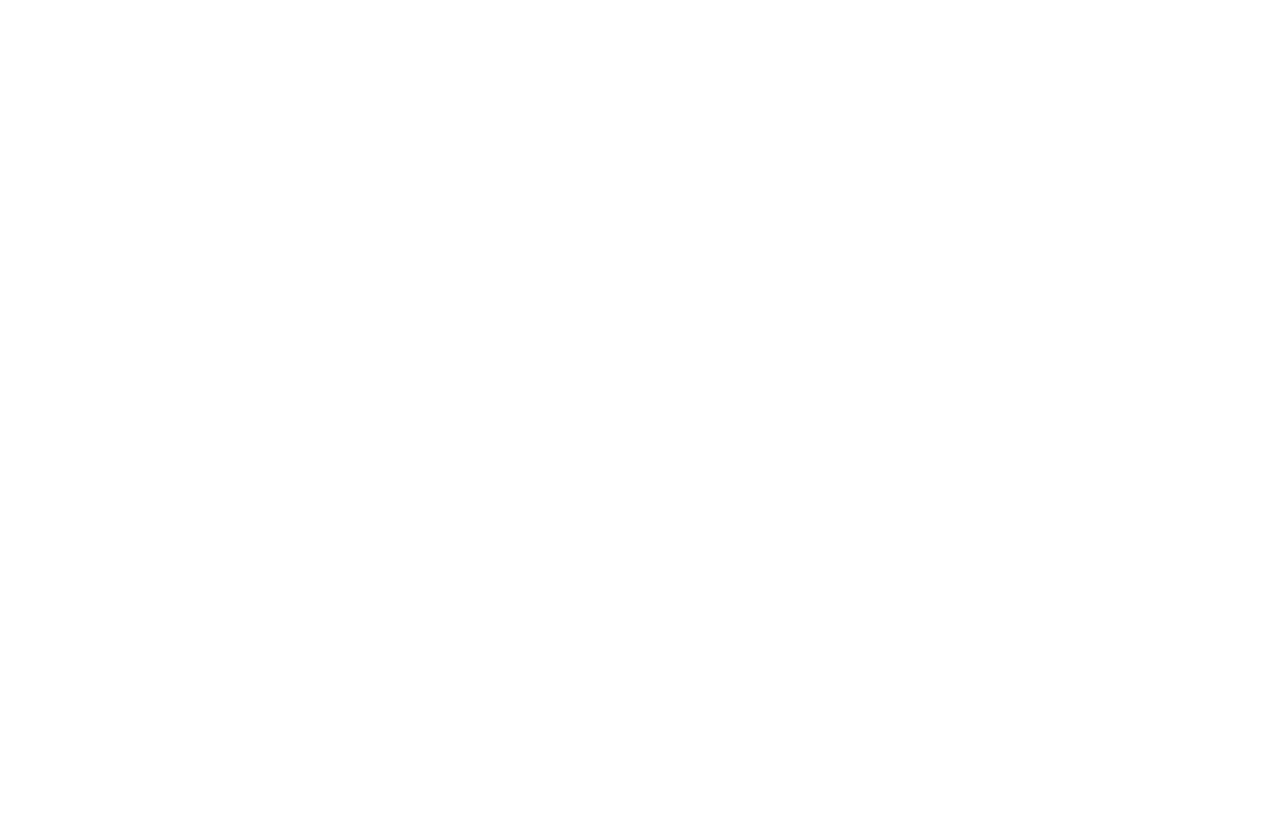
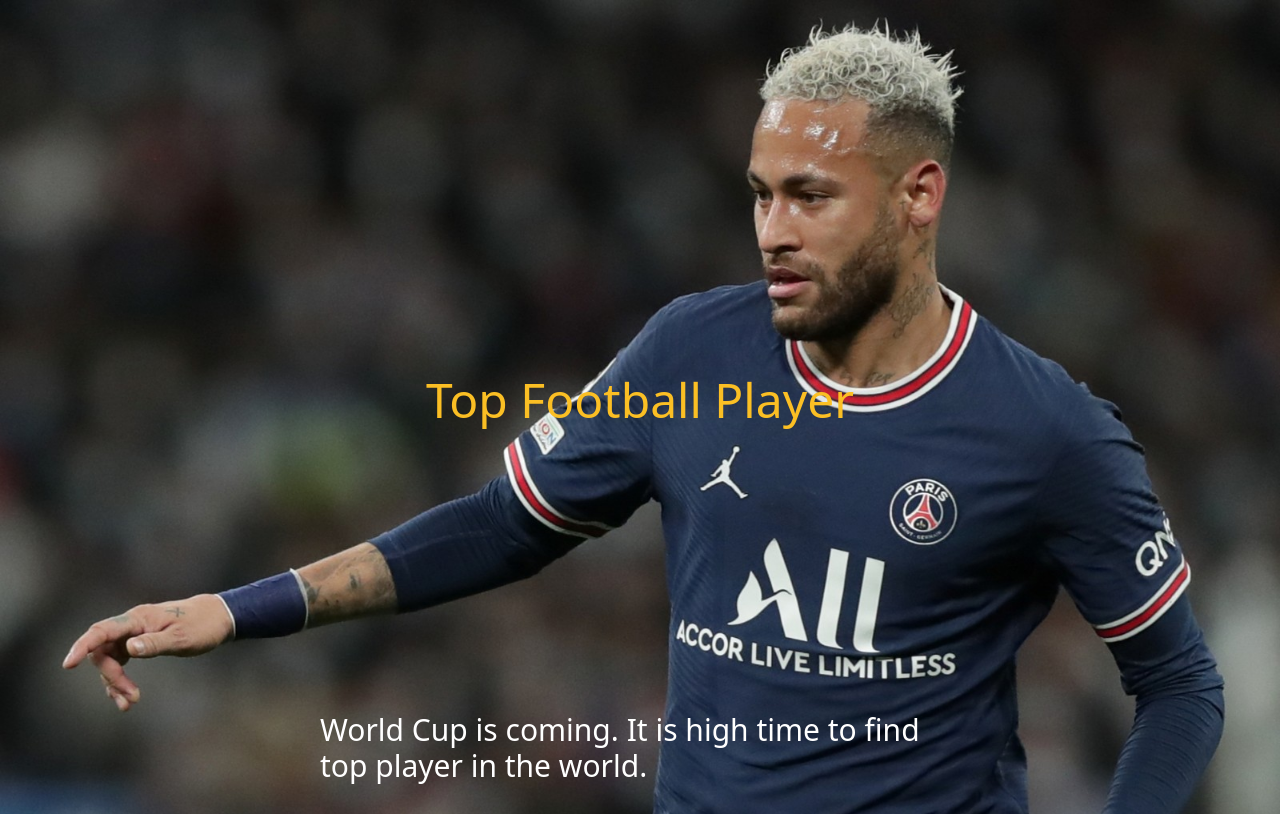
Before and after one commit to shahadot99999/best-five-dom-assignment, a plain HTML site: page index.html in a window 1280 px wide. Drawn offline with nearby package versions, Linux system fonts and the light colour scheme.

Commit message:
headline and meta tag

```diff
--- a/index.html
+++ b/index.html
@@ -12,9 +12,26 @@
 </head>
 
 <body>
+    <!-- header part  -->
+    <header class="bg-orange-500">
+        <div class="carousel w-full">
+            <div id="item1" class="carousel-item w-full">
+                <img src="img/Naymar.jpg" class="w-full" />
+                <h1 class="absolute text-5xl text-amber-400 top-1/2 left-1/2 -translate-x-1/2 -translate-y-1/2">
+                    Top Football Player</h1>
+                <h2 class="absolute text-3xl text-white bottom-4 left-1/2 -translate-x-1/2"> World Cup is coming. It is
+                    high time to find top player in the world.</h2>
+            </div>
+    </header>
+
+    <!-- Main part  -->
+    <main>
+
+    </main>
 
 
-
+    <script src="js/index.js"></script>
+    <script src="js/calculate.js"></script>
 </body>
 
 </html>
```
